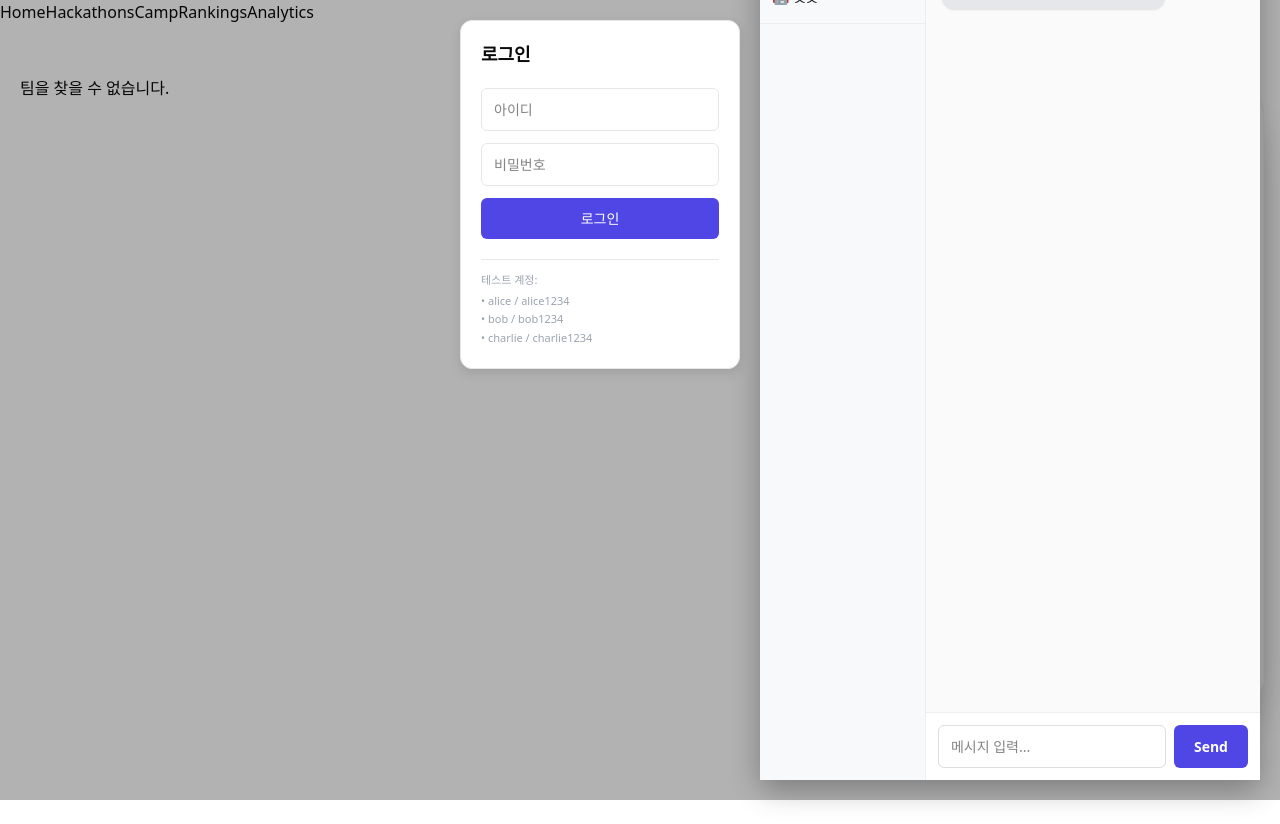
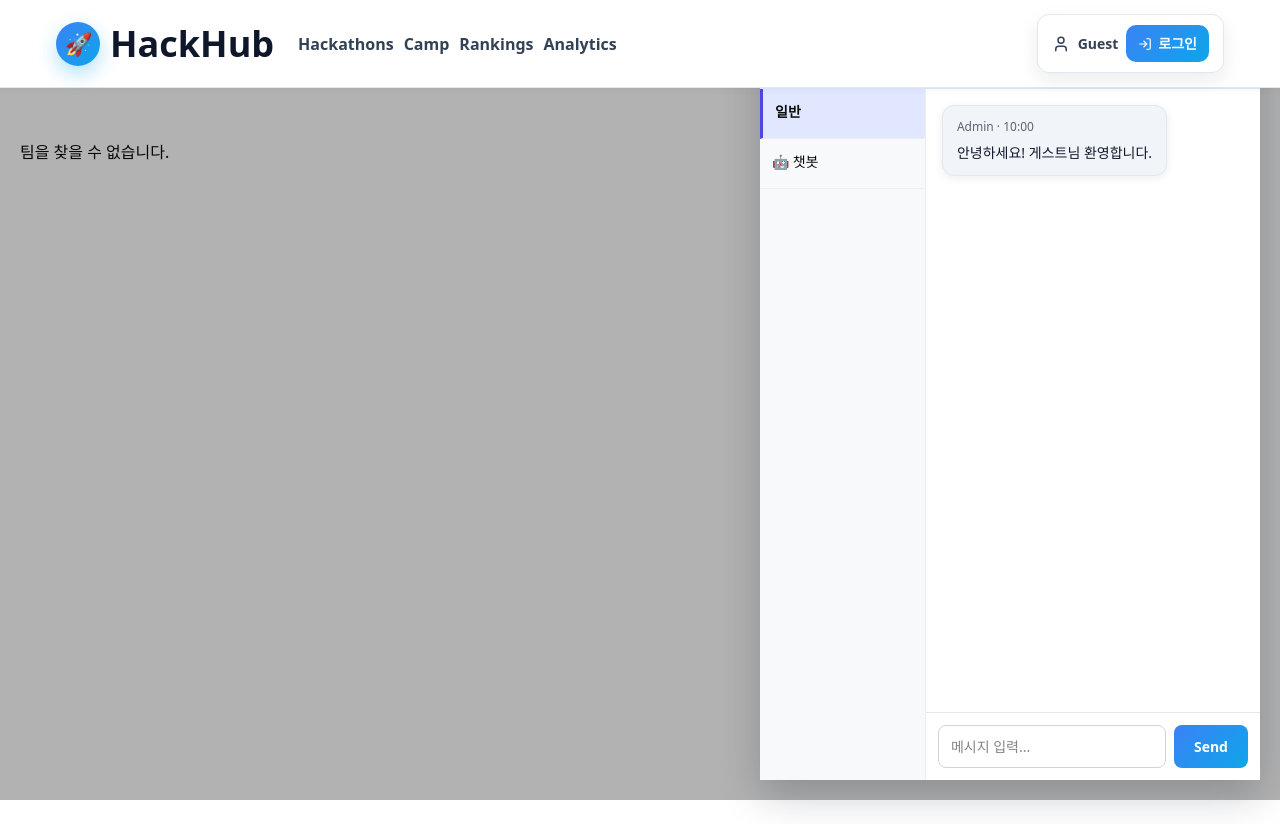
Before and after one commit to Daker-Team01/hackathon-platform, a React (Vite) app: page /camp/edit/1 in a window 1280 px wide. Both pictures are taken after a click on the button "채팅 열기". Built offline with nearby package versions, Linux system fonts and the light colour scheme.

Commit message:
refact: 로그인 모양 변경

```diff
--- a/package.json
+++ b/package.json
@@ -18,7 +18,6 @@
     "@radix-ui/react-slot": "^1.2.4",
     "@radix-ui/react-tabs": "^1.1.13",
     "@supabase/supabase-js": "^2.99.3",
-    "@tailwindcss/vite": "^4.1.12",
     "@tanstack/react-query": "^5.90.21",
     "axios": "^1.13.6",
     "class-variance-authority": "^0.7.1",
@@ -34,6 +33,7 @@
   },
   "devDependencies": {
     "@eslint/js": "^9.39.1",
+    "@tailwindcss/vite": "^4.2.2",
     "@types/node": "^24.10.1",
     "@types/react": "^19.2.7",
     "@types/react-dom": "^19.2.3",
--- a/src/App.tsx
+++ b/src/App.tsx
@@ -1,7 +1,6 @@
 import { useState } from 'react'
 import ChatButton from './components/chat/ChatButton'
 import ChatPanel from './components/chat/ChatPanel'
-import ProfileSidebar from './components/profile/ProfileSidebar'
 import Navbar from './components/Navbar'
 
 export default function App({ children }: { children: React.ReactNode }) {
@@ -9,32 +8,16 @@ export default function App({ children }: { children: React.ReactNode }) {
 
   return (
     <div className="min-h-screen bg-background">
-      {/* 상단 네비게이션 (목업 스타일용 빈 바) */}
       <Navbar />
 
-      <main className="relative flex min-h-screen">
-        {/* 메인 컨텐츠 영역 */}
-        <div className={`flex-1 transition-all duration-300 ${chatOpen ? 'pr-[400px]' : 'pr-0'}`}>
-          <div className="container mx-auto py-8">
-            {children}
-          </div>
-        </div>
-
-        {/* 사이드바 & 채팅 패널 (오른쪽 고정) */}
-        <div className="fixed top-20 right-4 z-40 flex flex-col gap-4">
-          <ProfileSidebar chatOpen={chatOpen} />
-
-          <div className="flex justify-end">
-            <ChatButton onClick={() => setChatOpen(!chatOpen)} open={chatOpen} />
-          </div>
-
-          {chatOpen && (
-            <div className="w-[360px] h-[600px] shadow-2xl rounded-2xl overflow-hidden border border-gray-100">
-              <ChatPanel open={chatOpen} onClose={() => setChatOpen(false)} />
-            </div>
-          )}
+      <main className="relative min-h-[calc(100vh-84px)]">
+        <div className="container mx-auto py-8">
+          {children}
         </div>
       </main>
+
+      <ChatButton onClick={() => setChatOpen(true)} open={chatOpen} />
+      <ChatPanel open={chatOpen} onClose={() => setChatOpen(false)} />
     </div>
   )
 }
--- a/src/components/Navbar.tsx
+++ b/src/components/Navbar.tsx
@@ -1,13 +1,172 @@
+import { useEffect, useRef, useState } from 'react'
 import { Link } from 'react-router-dom'
+import { LogIn, User } from 'lucide-react'
+import { useUser } from '../contexts/UserContext'
+import LoginForm from './profile/LoginForm'
+import UserProfile from './profile/UserProfile'
+import NotificationPanel from './profile/NotificationPanel'
 
 export default function Navbar() {
+  const { isLoggedIn, user } = useUser()
+  const [openAuthCard, setOpenAuthCard] = useState(false)
+  const authCardRef = useRef<HTMLDivElement>(null)
+
+  useEffect(() => {
+    const handleClickOutside = (event: MouseEvent) => {
+      if (!authCardRef.current?.contains(event.target as Node)) {
+        setOpenAuthCard(false)
+      }
+    }
+
+    const handleEscape = (event: KeyboardEvent) => {
+      if (event.key === 'Escape') {
+        setOpenAuthCard(false)
+      }
+    }
+
+    document.addEventListener('mousedown', handleClickOutside)
+    document.addEventListener('keydown', handleEscape)
+
+    return () => {
+      document.removeEventListener('mousedown', handleClickOutside)
+      document.removeEventListener('keydown', handleEscape)
+    }
+  }, [])
+
   return (
-    <nav>
-      <Link to="/">Home</Link>
-      <Link to="/hackathons">Hackathons</Link>
-      <Link to="/camp">Camp</Link>
-      <Link to="/rankings">Rankings</Link>
-      <Link to="/analytics">Analytics</Link>
-    </nav>
+    <header
+      style={{
+        position: 'sticky',
+        top: 0,
+        zIndex: 1002,
+        backgroundColor: '#FFFFFF',
+        borderBottom: '1px solid #e5e7eb',
+        boxShadow: '0 2px 8px rgba(15, 23, 42, 0.04)'
+      }}
+    >
+      <div
+        style={{
+          maxWidth: 1200,
+          margin: '0 auto',
+          padding: '14px 16px',
+          display: 'flex',
+          alignItems: 'center',
+          justifyContent: 'space-between',
+          gap: 12
+        }}
+      >
+        <div style={{ display: 'flex', alignItems: 'center', gap: 24 }}>
+          <Link
+            to="/"
+            style={{
+              display: 'inline-flex',
+              alignItems: 'center',
+              gap: 10,
+              textDecoration: 'none',
+              color: '#0f172a',
+              fontWeight: 800,
+              fontSize: 36
+            }}
+          >
+            <span
+              style={{
+                width: 44,
+                height: 44,
+                borderRadius: '50%',
+                display: 'inline-flex',
+                alignItems: 'center',
+                justifyContent: 'center',
+                background: 'linear-gradient(135deg, #3B82F6 0%, #0EA5E9 100%)',
+                color: '#FFFFFF',
+                fontSize: 22,
+                boxShadow: '0 8px 20px rgba(14, 165, 233, 0.32)'
+              }}
+            >
+              🚀
+            </span>
+            HackHub
+          </Link>
+
+          <nav style={{ display: 'flex', alignItems: 'center', gap: 10 }}>
+            <Link to="/hackathons" style={{ textDecoration: 'none', color: '#334155', fontWeight: 600 }}>Hackathons</Link>
+            <Link to="/camp" style={{ textDecoration: 'none', color: '#334155', fontWeight: 600 }}>Camp</Link>
+            <Link to="/rankings" style={{ textDecoration: 'none', color: '#334155', fontWeight: 600 }}>Rankings</Link>
+            <Link to="/analytics" style={{ textDecoration: 'none', color: '#334155', fontWeight: 600 }}>Analytics</Link>
+          </nav>
+        </div>
+
+        <div ref={authCardRef} style={{ position: 'relative' }}>
+          <button
+            onClick={() => setOpenAuthCard((prev) => !prev)}
+            style={{
+              display: 'inline-flex',
+              alignItems: 'center',
+              gap: 8,
+              border: '1px solid #e2e8f0',
+              borderRadius: 12,
+              backgroundColor: '#FFFFFF',
+              padding: '10px 14px',
+              boxShadow: '0 8px 20px rgba(15, 23, 42, 0.08)',
+              cursor: 'pointer'
+            }}
+            aria-expanded={openAuthCard}
+            aria-label={isLoggedIn ? '마이페이지 열기' : '로그인 열기'}
+          >
+            {isLoggedIn ? <User size={18} color="#334155" /> : <User size={18} color="#334155" />}
+            <span style={{ color: '#334155', fontWeight: 600, fontSize: 14 }}>
+              {isLoggedIn ? (user?.nickname ?? '마이페이지') : 'Guest'}
+            </span>
+            <span
+              style={{
+                display: 'inline-flex',
+                alignItems: 'center',
+                gap: 6,
+                border: 'none',
+                borderRadius: 10,
+                padding: '8px 12px',
+                color: '#FFFFFF',
+                fontWeight: 700,
+                fontSize: 14,
+                background: 'linear-gradient(135deg, #3B82F6 0%, #0EA5E9 100%)'
+              }}
+            >
+              <LogIn size={14} color="#FFFFFF" />
+              {isLoggedIn ? '마이페이지' : '로그인'}
+            </span>
+          </button>
+
+          {openAuthCard && (
+            <div
+              style={{
+                position: 'absolute',
+                top: 'calc(100% + 10px)',
+                right: 0,
+                width: 340,
+                maxHeight: 'min(75vh, 760px)',
+                overflowY: 'auto',
+                backgroundColor: '#FFFFFF',
+                border: '1px solid #e2e8f0',
+                borderRadius: 14,
+                boxShadow: '0 18px 40px rgba(15, 23, 42, 0.18)',
+                padding: 16,
+                zIndex: 1003
+              }}
+            >
+              <h3 style={{ margin: '0 0 12px 0', fontSize: 16, fontWeight: 700, color: '#0f172a' }}>
+                {isLoggedIn ? '마이페이지' : '로그인'}
+              </h3>
+              {isLoggedIn ? (
+                <>
+                  <UserProfile />
+                  <NotificationPanel />
+                </>
+              ) : (
+                <LoginForm />
+              )}
+            </div>
+          )}
+        </div>
+      </div>
+    </header>
   )
 }
--- a/src/components/chat/ChatInput.tsx
+++ b/src/components/chat/ChatInput.tsx
@@ -23,6 +23,7 @@ export default function ChatInput({ onSend, isLoading = false, isChatbot = false
   }
 
   const handleQuickQuestion = (question: string) => {
+    if (isLoading) return
     onSend(question)
   }
 
@@ -30,8 +31,8 @@ export default function ChatInput({ onSend, isLoading = false, isChatbot = false
     <div style={{
       display: "flex",
       flexDirection: "column",
-      backgroundColor: "white",
-      borderTop: "1px solid #eee"
+      backgroundColor: "#FFFFFF",
+      borderTop: "1px solid #e5e7eb"
     }}>
       {/* 빠른 질문 버튼 (챗봇 룸일 때만) */}
       {isChatbot && (
@@ -49,9 +50,9 @@ export default function ChatInput({ onSend, isLoading = false, isChatbot = false
               disabled={isLoading}
               style={{
                 padding: "8px 14px",
-                backgroundColor: "transparent",
-                color: "#4f46e5",
-                border: "1.5px solid #4f46e5",
+                backgroundColor: "#FFFFFF",
+                color: "#3B82F6",
+                border: "1.5px solid #3B82F6",
                 borderRadius: 20,
                 fontSize: 13,
                 fontWeight: 600,
@@ -63,16 +64,18 @@ export default function ChatInput({ onSend, isLoading = false, isChatbot = false
               onMouseEnter={(e) => {
                 if (!isLoading) {
                   const button = e.currentTarget
-                  button.style.backgroundColor = "#4f46e5"
-                  button.style.color = "white"
-                  button.style.boxShadow = "0 4px 12px rgba(79, 70, 229, 0.3)"
-                  button.style.transform = "translateY(-2px)"
+                  button.style.background = "linear-gradient(135deg, #3B82F6 0%, #0EA5E9 100%)"
+                  button.style.color = "#FFFFFF"
+                  button.style.borderColor = "transparent"
+                  button.style.boxShadow = "0 6px 14px rgba(59, 130, 246, 0.25)"
+                  button.style.transform = "translateY(-1px)"
                 }
               }}
               onMouseLeave={(e) => {
                 const button = e.currentTarget
-                button.style.backgroundColor = "transparent"
-                button.style.color = "#4f46e5"
+                button.style.background = "#FFFFFF"
+                button.style.color = "#3B82F6"
+                button.style.borderColor = "#3B82F6"
                 button.style.boxShadow = "none"
                 button.style.transform = "translateY(0)"
               }}
@@ -88,32 +91,32 @@ export default function ChatInput({ onSend, isLoading = false, isChatbot = false
         padding: 12,
         display: "flex",
         gap: 8,
-        backgroundColor: "white"
+        backgroundColor: "#FFFFFF"
       }}>
         <input
           value={text}
           onChange={(e) => setText(e.target.value)}
-          onKeyPress={(e) => e.key === "Enter" && handleSend()}
+          onKeyDown={(e) => e.key === "Enter" && handleSend()}
           placeholder={isLoading ? "응답 대기 중..." : "메시지 입력..."}
           disabled={isLoading}
           style={{
             flex: 1,
             padding: "10px 12px",
-            border: "1px solid #ddd",
-            borderRadius: 6,
+            border: "1px solid #d1d5db",
+            borderRadius: 8,
             fontSize: 14,
             opacity: isLoading ? 0.6 : 1,
             cursor: isLoading ? "not-allowed" : "text",
-            transition: "border 0.2s"
+            transition: "border 0.2s, box-shadow 0.2s"
           }}
           onFocus={(e) => {
             if (!isLoading) {
-              e.currentTarget.style.borderColor = "#4f46e5"
-              e.currentTarget.style.boxShadow = "0 0 0 3px rgba(79, 70, 229, 0.1)"
+              e.currentTarget.style.borderColor = "#3B82F6"
+              e.currentTarget.style.boxShadow = "0 0 0 3px rgba(59, 130, 246, 0.15)"
             }
           }}
           onBlur={(e) => {
-            e.currentTarget.style.borderColor = "#ddd"
+            e.currentTarget.style.borderColor = "#d1d5db"
             e.currentTarget.style.boxShadow = "none"
           }}
         />
@@ -122,25 +125,27 @@ export default function ChatInput({ onSend, isLoading = false, isChatbot = false
           disabled={isLoading}
           style={{
             padding: "10px 20px",
-            backgroundColor: isLoading ? "#d1d5db" : "#4f46e5",
-            color: "white",
+            background: isLoading ? "#d1d5db" : "linear-gradient(135deg, #3B82F6 0%, #0EA5E9 100%)",
+            color: "#FFFFFF",
             border: "none",
-            borderRadius: 6,
+            borderRadius: 8,
             cursor: isLoading ? "not-allowed" : "pointer",
             fontSize: 14,
             fontWeight: "bold",
-            transition: "background-color 0.2s"
+            transition: "transform 0.2s ease, box-shadow 0.2s ease"
           }}
           onMouseEnter={(e) => {
             if (!isLoading) {
               const button = e.currentTarget
-              button.style.backgroundColor = "#4338ca"
+              button.style.transform = "translateY(-1px)"
+              button.style.boxShadow = "0 8px 16px rgba(14, 165, 233, 0.3)"
             }
           }}
           onMouseLeave={(e) => {
             if (!isLoading) {
               const button = e.currentTarget
-              button.style.backgroundColor = "#4f46e5"
+              button.style.transform = "translateY(0)"
+              button.style.boxShadow = "none"
             }
           }}
         >
--- a/src/components/chat/ChatMessages.tsx
+++ b/src/components/chat/ChatMessages.tsx
@@ -40,7 +40,7 @@ export default function ChatMessages({ messages, onInviteResponse, respondingInv
         flex: 1,
         overflow: "auto",
         padding: 16,
-        backgroundColor: "#fafafa",
+        backgroundColor: "#FFFFFF",
         display: "flex",
         flexDirection: "column",
         gap: 12
@@ -52,7 +52,7 @@ export default function ChatMessages({ messages, onInviteResponse, respondingInv
           alignItems: "center",
           justifyContent: "center",
           height: "100%",
-          color: "#999",
+          color: "#94a3b8",
           fontSize: 14
         }}>
           💬 메시지를 입력하세요
@@ -71,15 +71,18 @@ export default function ChatMessages({ messages, onInviteResponse, respondingInv
               maxWidth: "75%",
               padding: "12px 14px",
               borderRadius: 12,
-              backgroundColor: msg.user === "You" ? "#4f46e5" : msg.invite ? "#eff6ff" : "#e5e7eb",
-              color: msg.user === "You" ? "white" : "#1f2937",
-              boxShadow: "0 1px 2px rgba(0,0,0,0.1)",
+              background: msg.user === "You"
+                ? "linear-gradient(135deg, #3B82F6 0%, #0EA5E9 100%)"
+                : (msg.invite ? "#EFF6FF" : "#F1F5F9"),
+              color: msg.user === "You" ? "#FFFFFF" : "#0f172a",
+              border: msg.user === "You" ? "none" : "1px solid #E2E8F0",
+              boxShadow: "0 2px 8px rgba(15, 23, 42, 0.08)",
               wordWrap: "break-word"
             }}>
               <div style={{
                 fontSize: 12,
                 marginBottom: 6,
-                opacity: msg.user === "You" ? 0.8 : 0.6,
+                opacity: msg.user === "You" ? 0.9 : 0.65,
                 fontWeight: 500
               }}>
                 {msg.user} · {msg.timestamp}
@@ -163,10 +166,10 @@ export default function ChatMessages({ messages, onInviteResponse, respondingInv
                     padding: '8px 10px',
                     borderRadius: 8,
                     border: 'none',
-                    backgroundColor: '#4f46e5',
-                    color: 'white',
+                    background: 'linear-gradient(135deg, #3B82F6 0%, #0EA5E9 100%)',
+                    color: '#FFFFFF',
                     fontSize: 12,
-                    fontWeight: 600,
+                    fontWeight: 700,
                     cursor: 'pointer'
                   }}
                 >
--- a/src/components/chat/ChatPanel.tsx
+++ b/src/components/chat/ChatPanel.tsx
@@ -1,4 +1,4 @@
-import { useState } from 'react'
+import { useEffect, useState } from 'react'
 import { useUser } from '../../contexts/UserContext'
 import { useChat } from '../../contexts/ChatContext'
 import { generateChatbotResponse, getChatbotAction } from '../../api/chatbotApi'
@@ -19,6 +19,46 @@ export default function ChatPanel({ open, onClose }: Props) {
   const respondMutation = useRespondToInvite()
   const [selectedRoomId, setSelectedRoomId] = useState(GENERAL_ROOM_ID)
   const [isWaitingForResponse, setIsWaitingForResponse] = useState(false)
+  const [panelWidth, setPanelWidth] = useState(500)
+  const [panelHeight, setPanelHeight] = useState(760)
+  const [panelRight, setPanelRight] = useState(20)
+  const [panelBottom, setPanelBottom] = useState(20)
+
+  useEffect(() => {
+    const updateLayout = () => {
+      const vv = window.visualViewport
+      const vw = vv?.width ?? window.innerWidth
+      const vh = vv?.height ?? window.innerHeight
+
+      const isMobile = vw < 768
+      const horizontalMargin = isMobile ? 12 : 20
+      const verticalMargin = isMobile ? 12 : 20
+
+      const nextWidth = Math.max(320, Math.min(500, Math.floor(vw - horizontalMargin * 2)))
+      const nextHeight = Math.max(420, Math.min(900, Math.floor(vh - verticalMargin * 2)))
+
+      const safeBottomInset = vv
+        ? Math.max(0, window.innerHeight - (vv.height + vv.offsetTop))
+        : 0
+
+      setPanelWidth(nextWidth)
+      setPanelHeight(nextHeight)
+      setPanelBottom(verticalMargin + safeBottomInset)
+      setPanelRight(isMobile ? Math.max(12, Math.floor((vw - nextWidth) / 2)) : 20)
+    }
+
+    updateLayout()
+
+    window.addEventListener('resize', updateLayout)
+    window.visualViewport?.addEventListener('resize', updateLayout)
+    window.visualViewport?.addEventListener('scroll', updateLayout)
+
+    return () => {
+      window.removeEventListener('resize', updateLayout)
+      window.visualViewport?.removeEventListener('resize', updateLayout)
+      window.visualViewport?.removeEventListener('scroll', updateLayout)
+    }
+  }, [])
 
   // 채팅 데이터 없으면 아무것도 렌더링하지 않음
   if (!chatData) return null
@@ -86,14 +126,14 @@ export default function ChatPanel({ open, onClose }: Props) {
         <div
           style={{
             position: 'fixed',
-            bottom: 20,
-            right: 20,
-            width: 500,
-            maxHeight: '925px',
-            height: '925px',
-            backgroundColor: 'white',
+            bottom: panelBottom,
+            right: panelRight,
+            width: panelWidth,
+            maxHeight: `${panelHeight}px`,
+            height: `${panelHeight}px`,
+            backgroundColor: '#FFFFFF',
             borderRadius: 12,
-            boxShadow: '0 10px 30px rgba(0, 0, 0, 0.3)',
+            boxShadow: '0 16px 40px rgba(15, 23, 42, 0.22)',
             display: 'flex',
             flexDirection: 'column',
             zIndex: 998,
@@ -102,9 +142,9 @@ export default function ChatPanel({ open, onClose }: Props) {
         >
           <div style={{
             padding: 16,
-            borderBottom: '1px solid #eee',
-            backgroundColor: '#4f46e5',
-            color: 'white',
+            borderBottom: '1px solid #dbeafe',
+            background: 'linear-gradient(135deg, #3B82F6 0%, #0EA5E9 100%)',
+            color: '#FFFFFF',
             display: 'flex',
             justifyContent: 'space-between',
             alignItems: 'center',
@@ -117,7 +157,7 @@ export default function ChatPanel({ open, onClose }: Props) {
               style={{
                 border: 'none',
                 background: 'none',
-                color: 'white',
+                color: '#FFFFFF',
                 fontSize: 24,
                 cursor: 'pointer'
               }}
@@ -128,7 +168,8 @@ export default function ChatPanel({ open, onClose }: Props) {
           <div style={{
             display: 'flex',
             flex: 1,
-            overflow: 'hidden'
+            overflow: 'hidden',
+            backgroundColor: '#FFFFFF'
           }}>
             <ChatRoomList
               rooms={filteredRooms}
@@ -140,7 +181,8 @@ export default function ChatPanel({ open, onClose }: Props) {
             <div style={{
               flex: 1,
               display: 'flex',
-              flexDirection: 'column'
+              flexDirection: 'column',
+              backgroundColor: '#FFFFFF'
             }}>
               <ChatMessages
                 messages={chatData.messages[safeSelectedRoomId] || []}
--- a/src/components/profile/LoginForm.tsx
+++ b/src/components/profile/LoginForm.tsx
@@ -63,17 +63,23 @@ export default function LoginForm() {
         type="submit"
         style={{
           padding: '10px 12px',
-          backgroundColor: '#4f46e5',
-          color: 'white',
+          background: 'linear-gradient(135deg, #3B82F6 0%, #0EA5E9 100%)',
+          color: '#FFFFFF',
           border: 'none',
           borderRadius: 6,
           fontSize: 14,
           fontWeight: 500,
           cursor: 'pointer',
-          transition: 'background-color 0.2s'
+          transition: 'transform 0.2s ease, box-shadow 0.2s ease'
         }}
-        onMouseOver={(e) => (e.currentTarget.style.backgroundColor = '#4338ca')}
-        onMouseOut={(e) => (e.currentTarget.style.backgroundColor = '#4f46e5')}
+        onMouseOver={(e) => {
+          e.currentTarget.style.transform = 'translateY(-1px)'
+          e.currentTarget.style.boxShadow = '0 8px 16px rgba(14, 165, 233, 0.3)'
+        }}
+        onMouseOut={(e) => {
+          e.currentTarget.style.transform = 'translateY(0)'
+          e.currentTarget.style.boxShadow = 'none'
+        }}
       >
         로그인
       </button>
```
Also changed, not shown: src/components/chat/ChatButton.tsx (+9 -10 lines), 1 other file (tests, documents, lock files or other folders).
